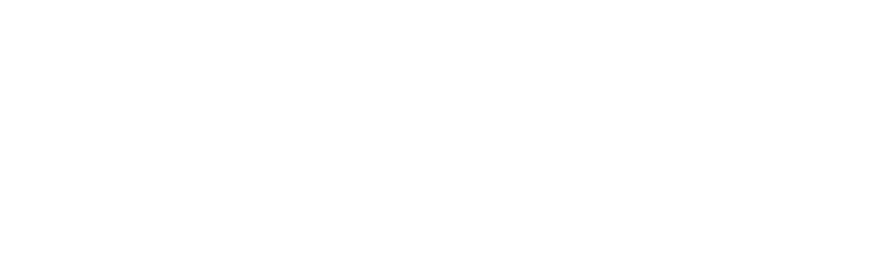
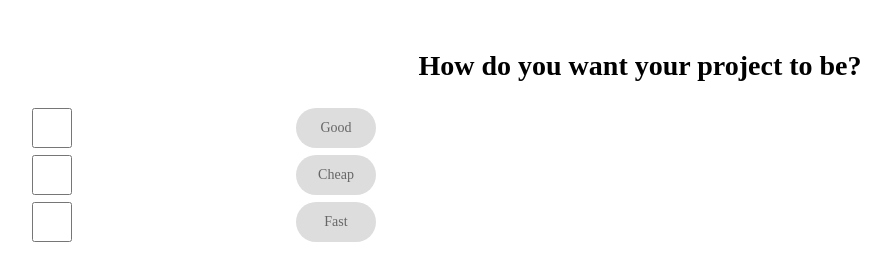
Before and after one commit to acciojob/toggler-js-dhrax21, a website: page main.html in a window 1280 px wide. Shown: the whole page, without its empty margins (0-891 px from the left). Drawn offline with Linux system fonts and the light colour scheme.

Commit message:
created a submission

```diff
--- a/main.html
+++ b/main.html
@@ -10,6 +10,21 @@
 	<!-- the entire body must be written by student -->
     <script type="text/javascript" src="./script.js">
 </script>
+	<h2>How do you want your project to be?</h2>
+    <div class="toggle-container">
+      <div class="g1">
+        <input type="checkbox" id="good" class="toggle">
+        <label for="good" class="toggle"><span>Good</span></label>
+      </div>
+      <div class="g2">
+        <input type="checkbox" id="cheap" class="toggle">
+        <label for="cheap" class="toggle"><span>Cheap</span></label>
+      </div>
+      <div class="g3">
+        <input type="checkbox" id="fast" class="toggle">
+        <label for="fast" class="toggle"><span>Fast</span></label>
+      </div>
+    </div>
 
 </body>
 
--- a/script.js
+++ b/script.js
@@ -1 +1,14 @@
-//your JS code here. If required.
+<script>
+      let checkboxes = document.querySelectorAll('input[type="checkbox"]');
+      let maxCheckboxes = 2;
+
+      checkboxes.forEach((checkbox) => {
+        checkbox.addEventListener('change', () => {
+          let checkedCount = document.querySelectorAll('input[type="checkbox"]:checked').length;
+
+          if (checkedCount > maxCheckboxes) {
+            checkbox.checked = false;
+          }
+        });
+      });
+    </script>
--- a/styles.css
+++ b/styles.css
@@ -1 +1,69 @@
-/*  your css code here. If applicable */
+ <style>
+      body {
+        background-color: #f4f4f4;
+        font-family: Arial, sans-serif;
+      }
+
+      h2 {
+        font-size: 28px;
+        text-align: center;
+        margin-top: 50px;
+      }
+
+      .toggle-container {
+        display: flex;
+        justify-content: space-between;
+		flex-direction : column;
+		margin-right :100px
+        margin-top: 30px;
+      }
+
+      .toggle {
+        position: relative;
+        display:  inline-block;
+        width: 80px;
+        height: 40px;
+        margin-right: 200px;
+      }
+
+      .toggle input[type="checkbox"] {
+        display: none;
+		margin:200px;
+
+      }
+
+      .toggle span {
+        position: absolute;
+        top: 0;
+        left: 0;
+        right: 0;
+        bottom: 0;
+        background-color: #ddd;
+        border-radius: 20px;
+        cursor: pointer;
+        transition: all 0.2s ease-in-out;
+        display: flex;
+        align-items: center;
+        justify-content: center;
+        font-size: 14px;
+        color: #666;
+      }
+
+      .toggle input[type="checkbox"]:checked + span {
+        background-color: #007bff;
+        color: #fff;
+
+      }
+
+      #good + span::before {
+        content: "Good";
+      }
+
+      #cheap + span::before {
+        content: "Cheap";
+      }
+
+      #fast + span::before {
+        content: "Fast";
+      }
+    </style>
```
